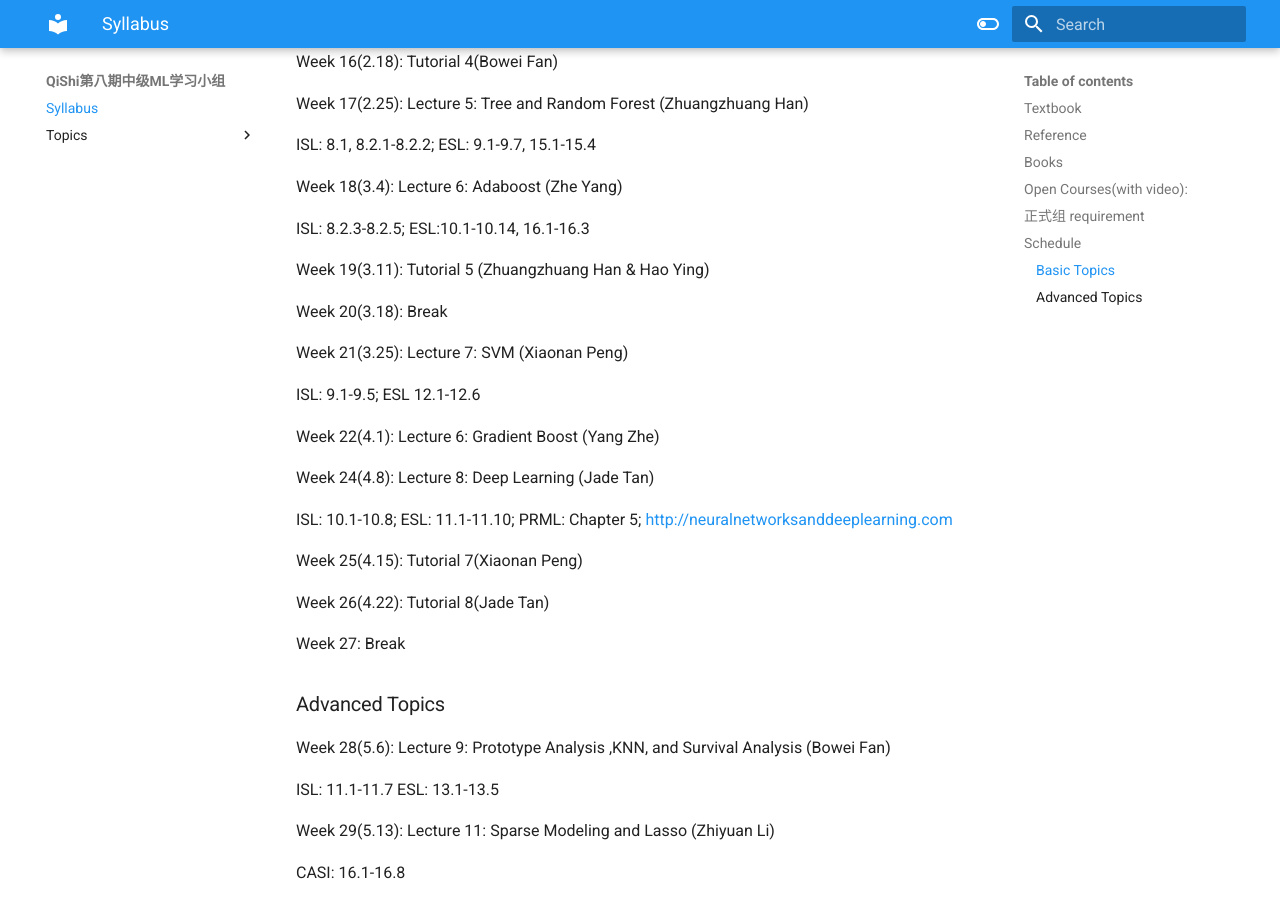
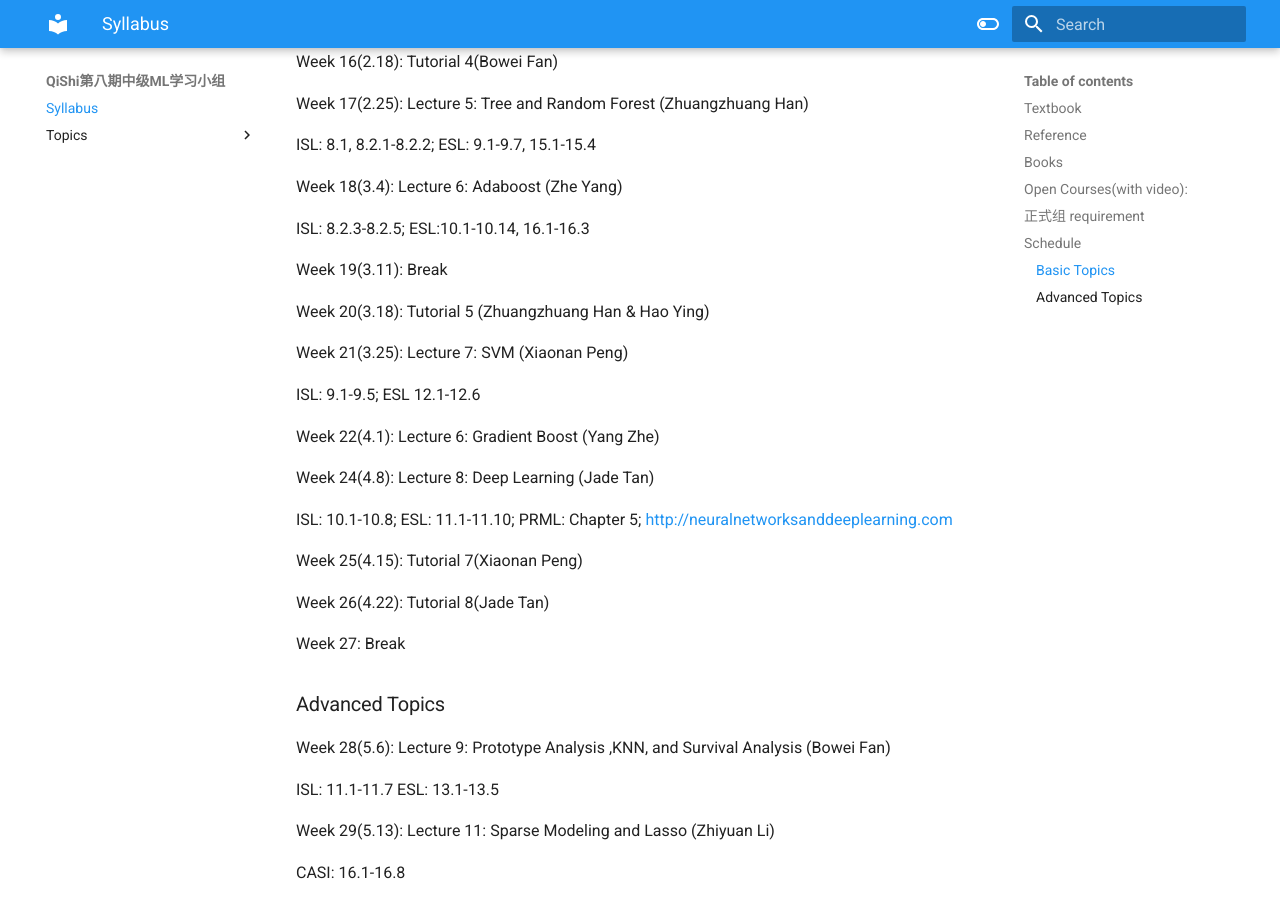
Before and after one commit to qishiclub/intermediate-ml-8th, an MkDocs documentation site: the page built from docs/index.md, in a window 1280 px wide and 900 px high, scrolled down 2151 px. Built offline with MkDocs 1.6.1 and Material for MkDocs 9.7.7, drawn with Linux system fonts in a browser that asks for light colours.

```diff
--- a/docs/index.md
+++ b/docs/index.md
@@ -96,9 +96,9 @@ Week 18(3.4): Lecture 6: Adaboost (Zhe Yang)
 
 ISL: 8.2.3-8.2.5; ESL:10.1-10.14, 16.1-16.3
 
-Week 19(3.11): Tutorial 5 (Zhuangzhuang Han & Hao Ying)
+Week 19(3.11): Break
 
-Week 20(3.18): Break
+Week 20(3.18): Tutorial 5 (Zhuangzhuang Han & Hao Ying)
 
 Week 21(3.25): Lecture 7: SVM (Xiaonan Peng)
 
```
